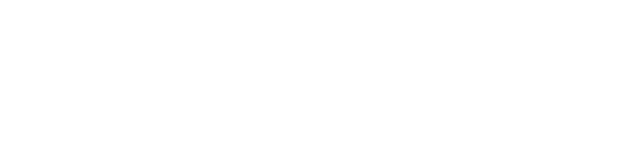
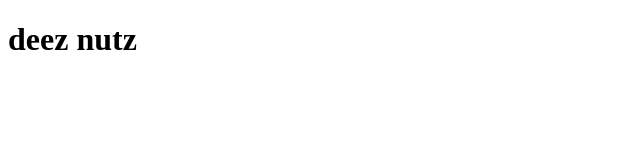
Before and after one commit to 0vql/0vql.github.io, a plain HTML site: page index.html in a window 1280 px wide. Shown: the whole page, without its empty margins (0-640 px from the left). Drawn offline with Linux system fonts and the light colour scheme.

Commit message:
Update index.html

```diff
--- a/index.html
+++ b/index.html
@@ -11,7 +11,7 @@
 </head>
 
 <body>
-
+	<h1>deez nutz</h1>
 </body>
 
 </html>
```
